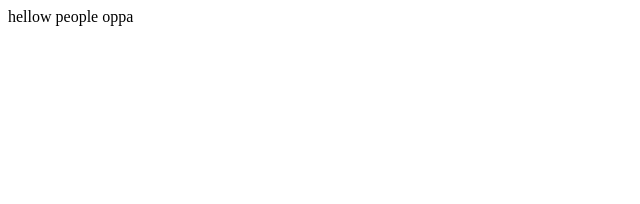
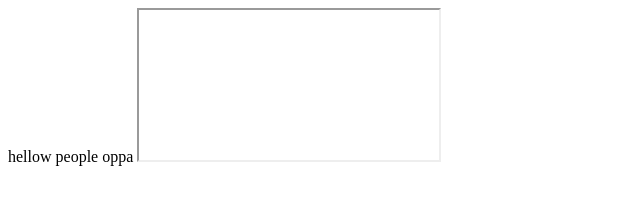
Before and after one commit to das124/testmaster, a plain HTML site: page front/index.html in a window 1280 px wide. Shown: the whole page, without its empty margins (0-640 px from the left). Drawn offline with Linux system fonts and the light colour scheme.

Commit message:
add iframe

```diff
--- a/front/index.html
+++ b/front/index.html
@@ -1 +1,4 @@
 hellow people oppa
+
+
+<iframe/>
```
